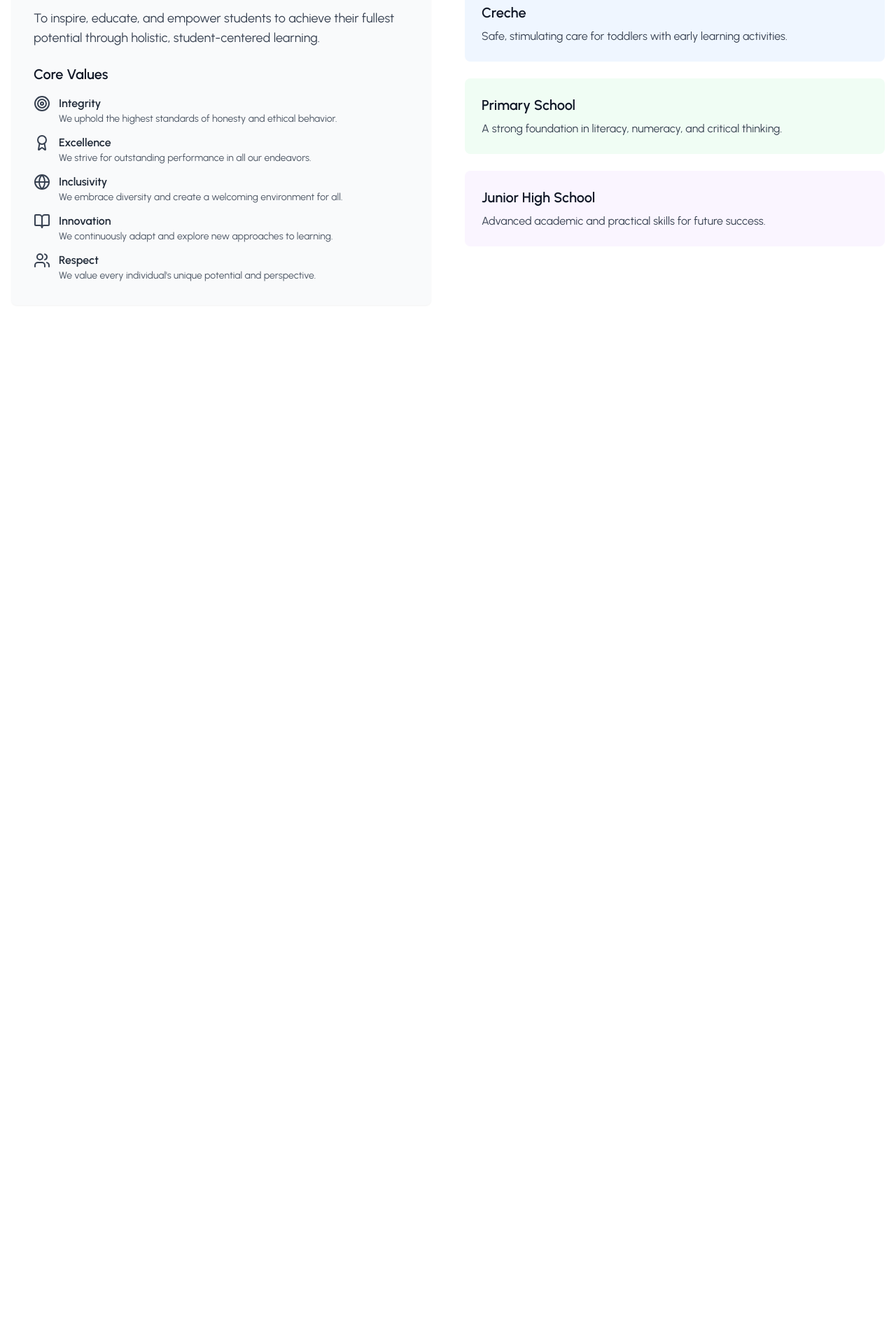
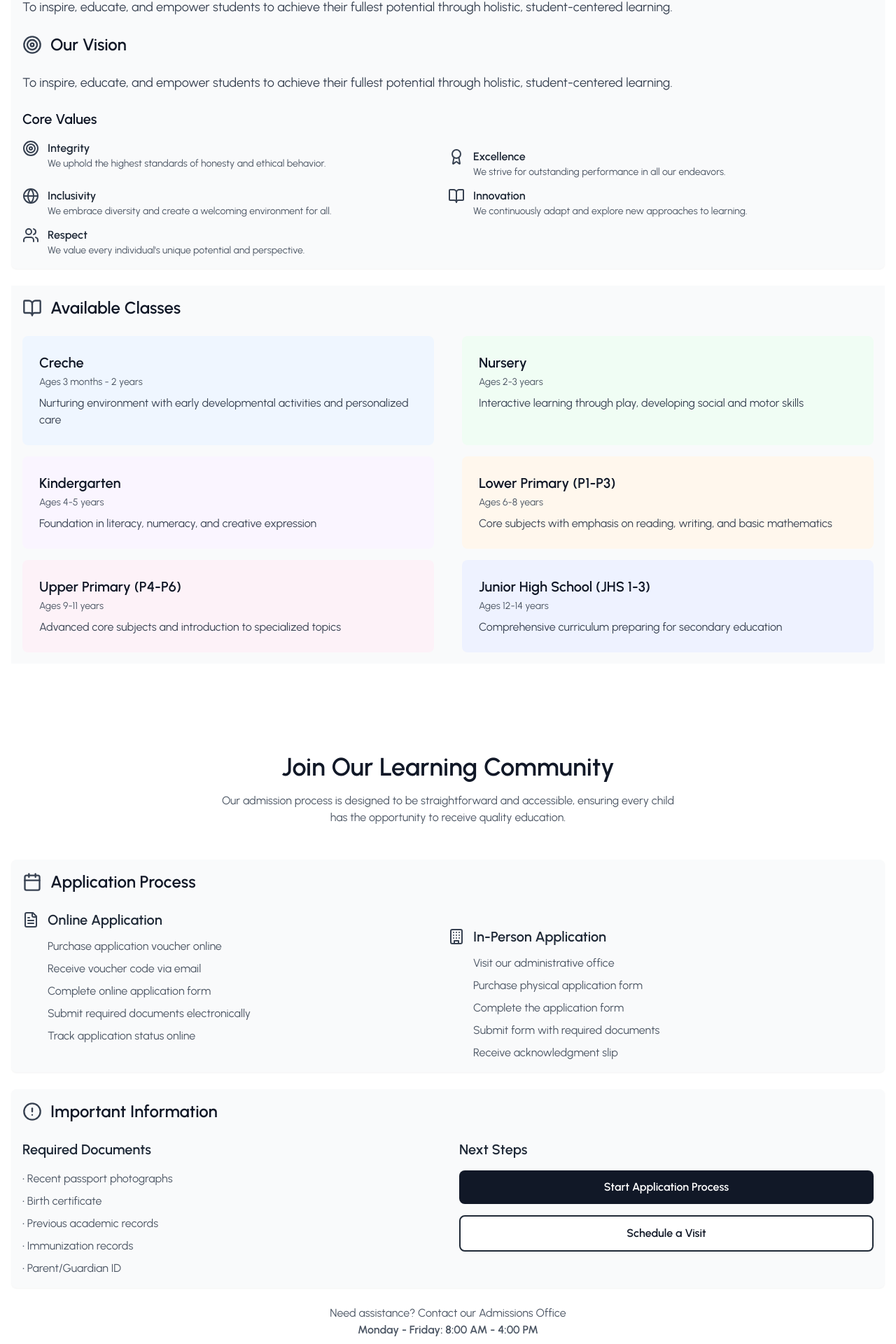
Before and after one commit to nuru484/sms, a React (Vite) app: page / in a window 1280 px wide. Shown: the part 851-2771 px from the top of the page at 70% size. Before the commit the page ends 1351 px from the top, so only its background shows below. Built offline with nearby package versions, Linux system fonts and the light colour scheme.

Commit message:
added admissions component

```diff
--- a/src/App.jsx
+++ b/src/App.jsx
@@ -2,6 +2,7 @@ import TopBar from './components/TopBar';
 import NavBar from './components/NavBar';
 import Hero from './components/Hero';
 import AboutUs from './components/AboutUs';
+import Admissions from './components/Admissions';
 
 const App = () => {
   return (
@@ -10,6 +11,7 @@ const App = () => {
       <NavBar />
       <Hero />
       <AboutUs />
+      <Admissions />
     </div>
   );
 };
--- a/src/components/AboutUs.jsx
+++ b/src/components/AboutUs.jsx
@@ -1,4 +1,3 @@
-import React from 'react';
 import { Target, Award, Globe, BookOpen, Users } from 'lucide-react';
 
 const AboutUs = () => {
@@ -38,26 +37,49 @@ const AboutUs = () => {
   const programs = [
     {
       title: 'Creche',
+      ageRange: 'Ages 3 months - 2 years',
       description:
-        'Safe, stimulating care for toddlers with early learning activities.',
+        'Nurturing environment with early developmental activities and personalized care',
       color: 'bg-blue-50',
     },
     {
-      title: 'Primary School',
+      title: 'Nursery',
+      ageRange: 'Ages 2-3 years',
       description:
-        'A strong foundation in literacy, numeracy, and critical thinking.',
+        'Interactive learning through play, developing social and motor skills',
       color: 'bg-green-50',
     },
     {
-      title: 'Junior High School',
-      description: 'Advanced academic and practical skills for future success.',
+      title: 'Kindergarten',
+      ageRange: 'Ages 4-5 years',
+      description: 'Foundation in literacy, numeracy, and creative expression',
       color: 'bg-purple-50',
+    },
+    {
+      title: 'Lower Primary (P1-P3)',
+      ageRange: 'Ages 6-8 years',
+      description:
+        'Core subjects with emphasis on reading, writing, and basic mathematics',
+      color: 'bg-orange-50',
+    },
+    {
+      title: 'Upper Primary (P4-P6)',
+      ageRange: 'Ages 9-11 years',
+      description:
+        'Advanced core subjects and introduction to specialized topics',
+      color: 'bg-pink-50',
+    },
+    {
+      title: 'Junior High School (JHS 1-3)',
+      ageRange: 'Ages 12-14 years',
+      description: 'Comprehensive curriculum preparing for secondary education',
+      color: 'bg-indigo-50',
     },
   ];
 
   return (
     <div className="bg-white py-16 font-urbanist">
-      <div className="container mx-auto px-4">
+      <div className="container mx-auto px-4 space-y-6">
         <div className="text-center mb-12">
           <h2 className="text-3xl md:text-4xl font-semibold text-gray-900 mb-4">
             About Afatech International School
@@ -68,9 +90,9 @@ const AboutUs = () => {
           </p>
         </div>
 
-        <div className="grid md:grid-cols-2 gap-12">
         {/* Mission Section */}
-          <div className="bg-gray-50 p-8 rounded-lg shadow-sm">
+        <div className="bg-gray-50 p-4 rounded-lg shadow-sm">
+          <div>
             <h3 className="text-2xl font-semibold text-gray-900 mb-6 flex items-center">
               <Target size={28} className="mr-3 text-gray-700" />
               Our Mission
@@ -79,11 +101,25 @@ const AboutUs = () => {
               To inspire, educate, and empower students to achieve their fullest
               potential through holistic, student-centered learning.
             </p>
+          </div>
 
+          <div>
+            <h3 className="text-2xl font-semibold text-gray-900 mb-6 flex items-center">
+              <Target size={28} className="mr-3 text-gray-700" />
+              Our Vision
+            </h3>
+            <p className="text-gray-700 mb-6 text-lg">
+              To inspire, educate, and empower students to achieve their fullest
+              potential through holistic, student-centered learning.
+            </p>
+          </div>
+
+          <div>
             <h4 className="text-xl font-semibold text-gray-900 mb-4">
               Core Values
             </h4>
-            <div className="space-y-3">
+
+            <div className="space-y-3 grid lg:grid-cols-2">
               {coreValues.map((value, index) => (
                 <div key={index} className="flex items-start space-x-3">
                   {value.icon}
@@ -97,26 +133,27 @@ const AboutUs = () => {
               ))}
             </div>
           </div>
+        </div>
 
         {/* Programs Section */}
-          <div>
+        <div className="space-y-6 bg-gray-50 p-4">
           <h3 className="text-2xl font-semibold text-gray-900 mb-6 flex items-center">
             <BookOpen size={28} className="mr-3 text-gray-700" />
-              Our Programs
+            Available Classes
           </h3>
-            <div className="space-y-6">
+          <div className="grid lg:grid-cols-2 gap-x-10 gap-y-4">
             {programs.map((program, index) => (
               <div
                 key={index}
                 className={`${program.color} p-6 rounded-lg hover:shadow-md transition-shadow`}
               >
-                  <h4 className="text-xl font-semibold text-gray-900 mb-2">
+                <h4 className="text-xl font-semibold text-gray-900 mb-1">
                   {program.title}
                 </h4>
+                <p className="text-gray-600 text-sm mb-2">{program.ageRange}</p>
                 <p className="text-gray-700">{program.description}</p>
               </div>
             ))}
-            </div>
           </div>
         </div>
       </div>
--- /dev/null
+++ b/src/components/Admissions.jsx
@@ -0,0 +1,121 @@
+import { FileText, Calendar, AlertCircle, Building } from 'lucide-react';
+
+const Admissions = () => {
+  const applicationMethods = [
+    {
+      icon: <FileText size={24} className="text-gray-700" />,
+      title: 'Online Application',
+      steps: [
+        'Purchase application voucher online',
+        'Receive voucher code via email',
+        'Complete online application form',
+        'Submit required documents electronically',
+        'Track application status online',
+      ],
+    },
+    {
+      icon: <Building size={24} className="text-gray-700" />,
+      title: 'In-Person Application',
+      steps: [
+        'Visit our administrative office',
+        'Purchase physical application form',
+        'Complete the application form',
+        'Submit form with required documents',
+        'Receive acknowledgment slip',
+      ],
+    },
+  ];
+
+  return (
+    <div className="bg-white py-16 font-urbanist">
+      <div className="container mx-auto px-4 space-y-6">
+        <div className="text-center mb-12">
+          <h2 className="text-3xl md:text-4xl font-semibold text-gray-900 mb-4">
+            Join Our Learning Community
+          </h2>
+          <p className="text-gray-600 max-w-2xl mx-auto">
+            Our admission process is designed to be straightforward and
+            accessible, ensuring every child has the opportunity to receive
+            quality education.
+          </p>
+        </div>
+
+        {/* Application Process Section */}
+        <div className="bg-gray-50 p-4 rounded-lg shadow-sm">
+          <h3 className="text-2xl font-semibold text-gray-900 mb-6 flex items-center">
+            <Calendar size={28} className="mr-3 text-gray-700" />
+            Application Process
+          </h3>
+
+          <div className="md:flex space-y-6">
+            {applicationMethods.map((method, index) => (
+              <div key={index} className="space-y-3 md:w-1/2">
+                <div className="flex items-center space-x-3">
+                  {method.icon}
+                  <h4 className="text-xl font-semibold text-gray-800">
+                    {method.title}
+                  </h4>
+                </div>
+
+                <ul className="space-y-2 pl-9">
+                  {method.steps.map((step, stepIndex) => (
+                    <li key={stepIndex} className="text-gray-600">
+                      {step}
+                    </li>
+                  ))}
+                </ul>
+              </div>
+            ))}
+          </div>
+        </div>
+
+        {/* Important Notes Section */}
+        <div className="bg-gray-50 p-4 rounded-lg shadow-sm">
+          <h3 className="text-2xl font-semibold text-gray-900 mb-6 flex items-center">
+            <AlertCircle size={28} className="mr-3 text-gray-700" />
+            Important Information
+          </h3>
+          <div className="grid md:grid-cols-2 gap-8">
+            <div>
+              <h4 className="text-xl font-semibold text-gray-800 mb-4">
+                Required Documents
+              </h4>
+              <ul className="space-y-2 text-gray-600">
+                <li>• Recent passport photographs</li>
+                <li>• Birth certificate</li>
+                <li>• Previous academic records</li>
+                <li>• Immunization records</li>
+                <li>• Parent/Guardian ID</li>
+              </ul>
+            </div>
+            <div>
+              <h4 className="text-xl font-semibold text-gray-800 mb-4">
+                Next Steps
+              </h4>
+              <div className="space-y-4">
+                <button className="w-full bg-gray-900 text-white px-6 py-3 rounded-lg hover:bg-gray-800 transition font-semibold">
+                  Start Application Process
+                </button>
+                <button className="w-full bg-white text-gray-900 px-6 py-3 rounded-lg border-2 border-gray-800 hover:bg-gray-50 transition font-semibold">
+                  Schedule a Visit
+                </button>
+              </div>
+            </div>
+          </div>
+        </div>
+
+        <div className="text-center">
+          <p className="text-gray-600">
+            Need assistance? Contact our Admissions Office
+            <br />
+            <span className="font-semibold">
+              Monday - Friday: 8:00 AM - 4:00 PM
+            </span>
+          </p>
+        </div>
+      </div>
+    </div>
+  );
+};
+
+export default Admissions;
--- a/src/components/Hero.jsx
+++ b/src/components/Hero.jsx
@@ -1,4 +1,3 @@
-import React from 'react';
 import { motion } from 'framer-motion';
 import { ChevronRight } from 'lucide-react';
 
--- a/tailwind.config.js
+++ b/tailwind.config.js
@@ -1,4 +1,6 @@
 /** @type {import('tailwindcss').Config} */
+import animatePlugin from 'tailwindcss-animate';
+
 export default {
   darkMode: ['class'],
   content: ['./index.html', './src/**/*.{js,ts,jsx,tsx}'],
@@ -56,5 +58,5 @@ export default {
       },
     },
   },
-  plugins: [require('tailwindcss-animate')],
+  plugins: [animatePlugin],
 };
```
Lines whose indentation alone changed are shown as unchanged.
